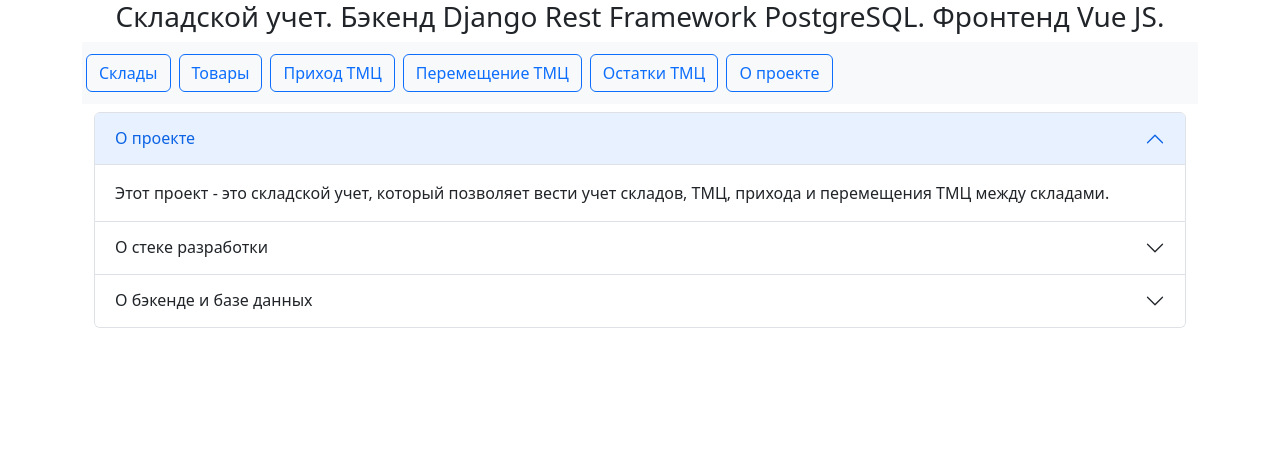
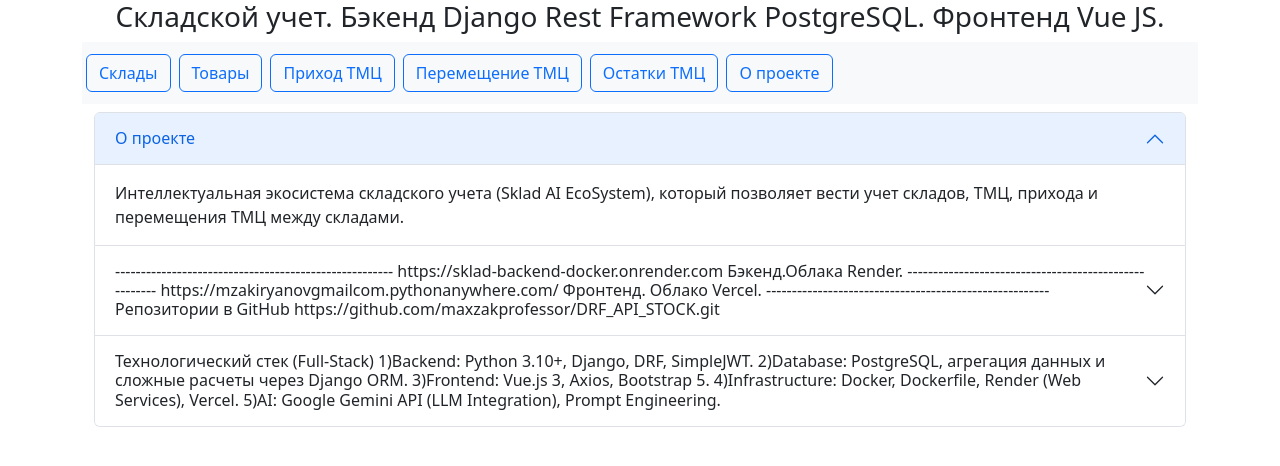
Before and after one commit to maxzakprofessor/DRF_API_STOCK, a Vue app in the folder max3skladvv/: page /#/ in a window 1280 px wide. Shown: the top 466 px of the page. Built offline with nearby package versions, Linux system fonts and the light colour scheme.

Commit message:
Final vue

```diff
--- a/max3skladvv/src/views/AboutView.vue
+++ b/max3skladvv/src/views/AboutView.vue
@@ -13,31 +13,65 @@
         </h2>
         <div id="collapseOne" class="accordion-collapse collapse show" aria-labelledby="headingOne" data-bs-parent="#accordionExample">
           <div class="accordion-body">
-            Этот проект - это складской учет, который позволяет вести учет складов, ТМЦ, прихода и перемещения ТМЦ между складами.
+            Интеллектуальная экосистема складского учета (Sklad AI EcoSystem), который позволяет вести учет складов, ТМЦ, прихода и перемещения ТМЦ между складами.
           </div>
         </div>
   </div>
   <div class="accordion-item">
         <h2 class="accordion-header" id="headingTwo">
           <button class="accordion-button collapsed" type="button" data-bs-toggle="collapse" data-bs-target="#collapseTwo" aria-expanded="false" aria-controls="collapseTwo">
-            О стеке разработки
+            ------------------------------------------------------
+https://sklad-backend-docker.onrender.com
+Бэкенд.Облака Render.
+------------------------------------------------------
+https://mzakiryanovgmailcom.pythonanywhere.com/
+Фронтенд. Облако Vercel.
+-------------------------------------------------------
+Репозитории в GitHub
+https://github.com/maxzakprofessor/DRF_API_STOCK.git
           </button>
         </h2>
         <div id="collapseTwo" class="accordion-collapse collapse" aria-labelledby="headingTwo" data-bs-parent="#accordionExample">
           <div class="accordion-body">
-              Этот фронтенд разработан с помощью <strong>Vue JS, Bootstrap 5, Axios, pdfmake. </strong>.
+Ключевые достижения и задачи:
+
+1)Архитектура и API: Спроектирована и реализована клиент-серверная архитектура (Separation of Concerns). Разработан гибкий REST API на Django Rest Framework, обеспечивающий бесшовную миграцию данных и сохранение целостности БД при рефакторинге сущностей.
+
+2)Контейнеризация и DevOps (Docker):
+Бэкенд упакован в Docker-контейнер, оптимизируя среду для стабильного деплоя.
+Обеспечен переход с SQLite на промышленную БД PostgreSQL (Managed).
+
+3)Настроены CI/CD процессы: автоматический деплой фронтенда на Vercel и контейнеризированного бэкенда на Render.
+
+4)Интеграция Искусственного Интеллекта (LLM):
+Внедрен Google Gemini API для реализации модуля интеллектуальной аналитики.
+Разработана система поддержки принятия решений (DSS), которая анализирует остатки в реальном времени и выдает рекомендации по закупкам.
+
+5)Безопасность и Сеть:
+Интегрирована авторизация на базе JWT (SimpleJWT).
+Настроено безопасное межсерверное взаимодействие через CORS-политики и управление секретами через Environment Variables.
+
+6)Frontend Development: Создан реактивный интерфейс на Vue.js 3 (Vite) с использованием асинхронного взаимодействия (Async/Await) и глубокой обработки состояний API (лоадеры, кастомные уведомления о тарифах).
           </div>
         </div>
   </div>
   <div class="accordion-item">
     <h2 class="accordion-header" id="headingThree">
       <button class="accordion-button collapsed" type="button" data-bs-toggle="collapse" data-bs-target="#collapseThree" aria-expanded="false" aria-controls="collapseThree">
-        О бэкенде и базе данных
+        Технологический стек (Full-Stack)
+1)Backend: Python 3.10+, Django, DRF, SimpleJWT.
+2)Database: PostgreSQL, агрегация данных и сложные расчеты через Django ORM.
+3)Frontend: Vue.js 3, Axios, Bootstrap 5.
+4)Infrastructure: Docker, Dockerfile, Render (Web Services), Vercel.
+5)AI: Google Gemini API (LLM Integration), Prompt Engineering.
       </button>
     </h2>
     <div id="collapseThree" class="accordion-collapse collapse" aria-labelledby="headingThree" data-bs-parent="#accordionExample">
       <div class="accordion-body">
-          Этот бэкенд разработан с помощью <strong>Django Rest Framework, PostgreSQL. </strong>.
+          Soft Skills & Методология
+  1)AI-Driven Development: Эффективное применение LLM-инструментов для ускорения разработки, глубокой отладки сетевых конфигураций Docker и написания технической документации.
+  2)Problem Solving: Успешная реализация миграции проекта из монолитной структуры (PythonAnywhere) в масштабируемую облачную среду (Docker/Render), решение комплекса задач по настройке сетевых протоколов и оптимизации ресурсов.
+  3)Итеративный подход: Работа по методологии Agile: от реализации базового CRUD до выпуска продукта с элементами машинного обучения.
       </div>
     </div>
   </div>
```
